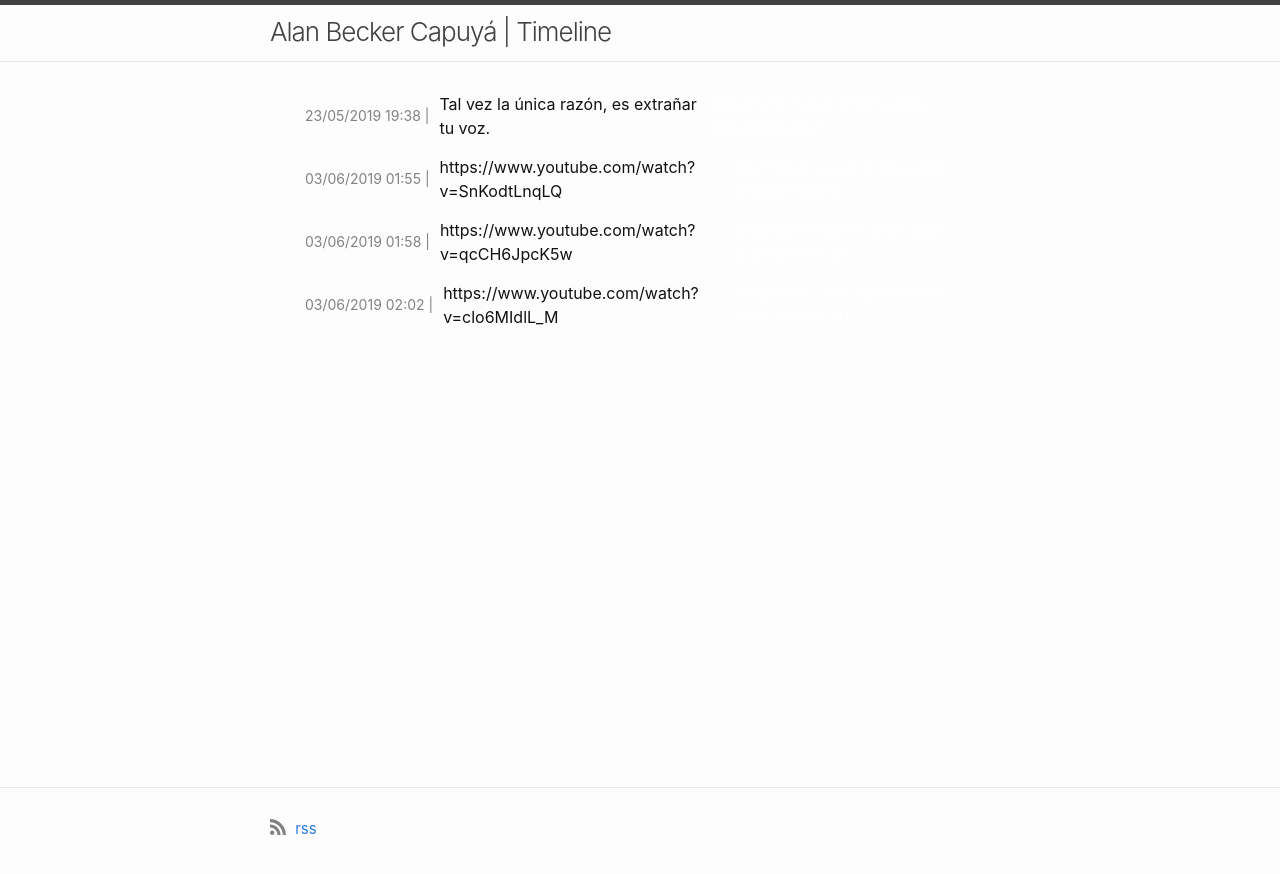
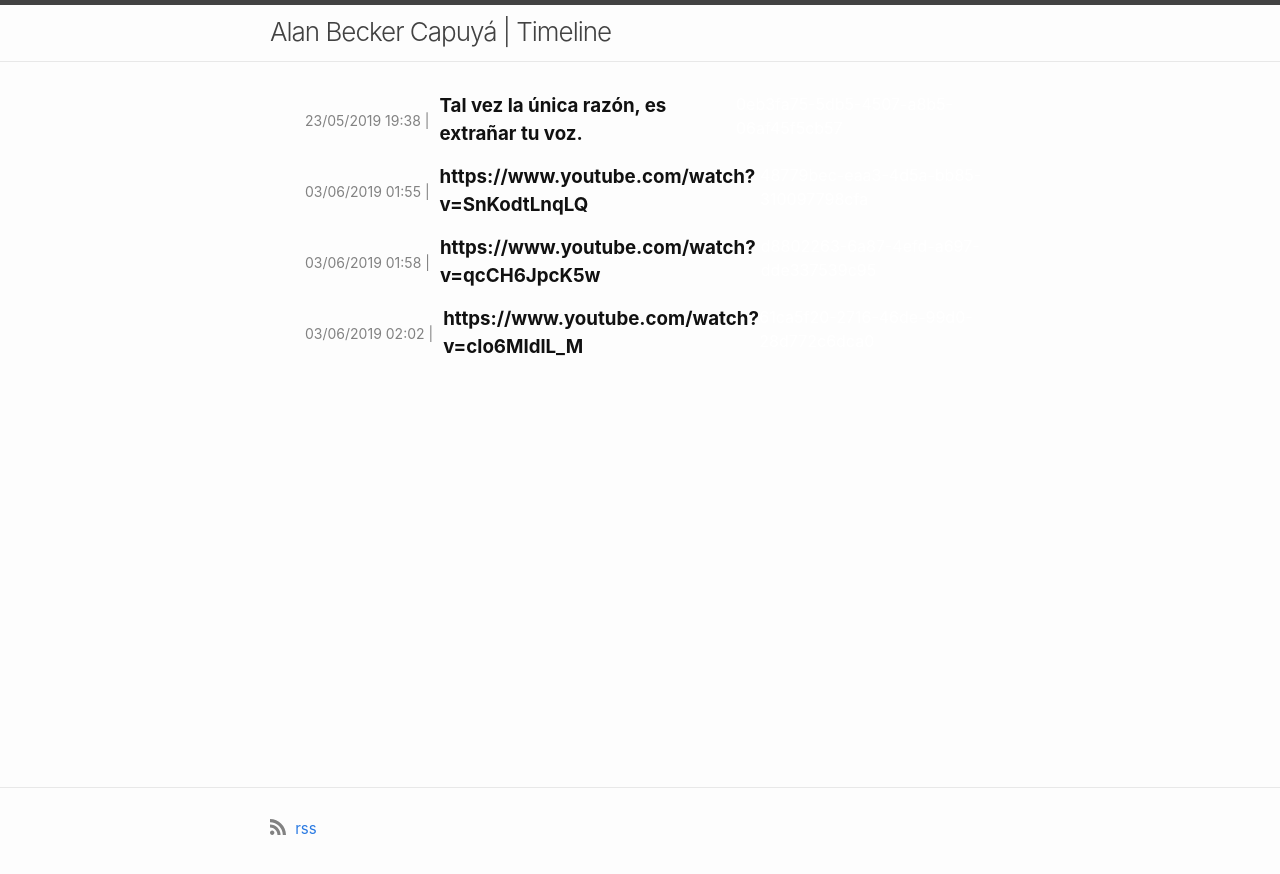
Before and after one commit to alandooz/timeline, a Jekyll site: the page built from index.md, in a window 1280 px wide. Shown: the top 874 px of the page. Built offline with Jekyll 4.4.1, drawn with Linux system fonts in a browser that asks for light colours.

```diff
--- a/_layouts/home.html
+++ b/_layouts/home.html
@@ -15,7 +15,7 @@
       <h3>
         {%- assign date_format = site.minima.date_format | default: "%b %-d, %Y" -%}
         <span class="post-meta">{{ micropost.created_at | date: date_format }}</span>
-        <span class="post-link">{{ micropost.micropost | escape }}</span>
+        <br><b>{{ micropost.micropost | escape }}</b>
       </h3>
       <p style="color: white;">{{ micropost.id }}</p>
     </li>
```
